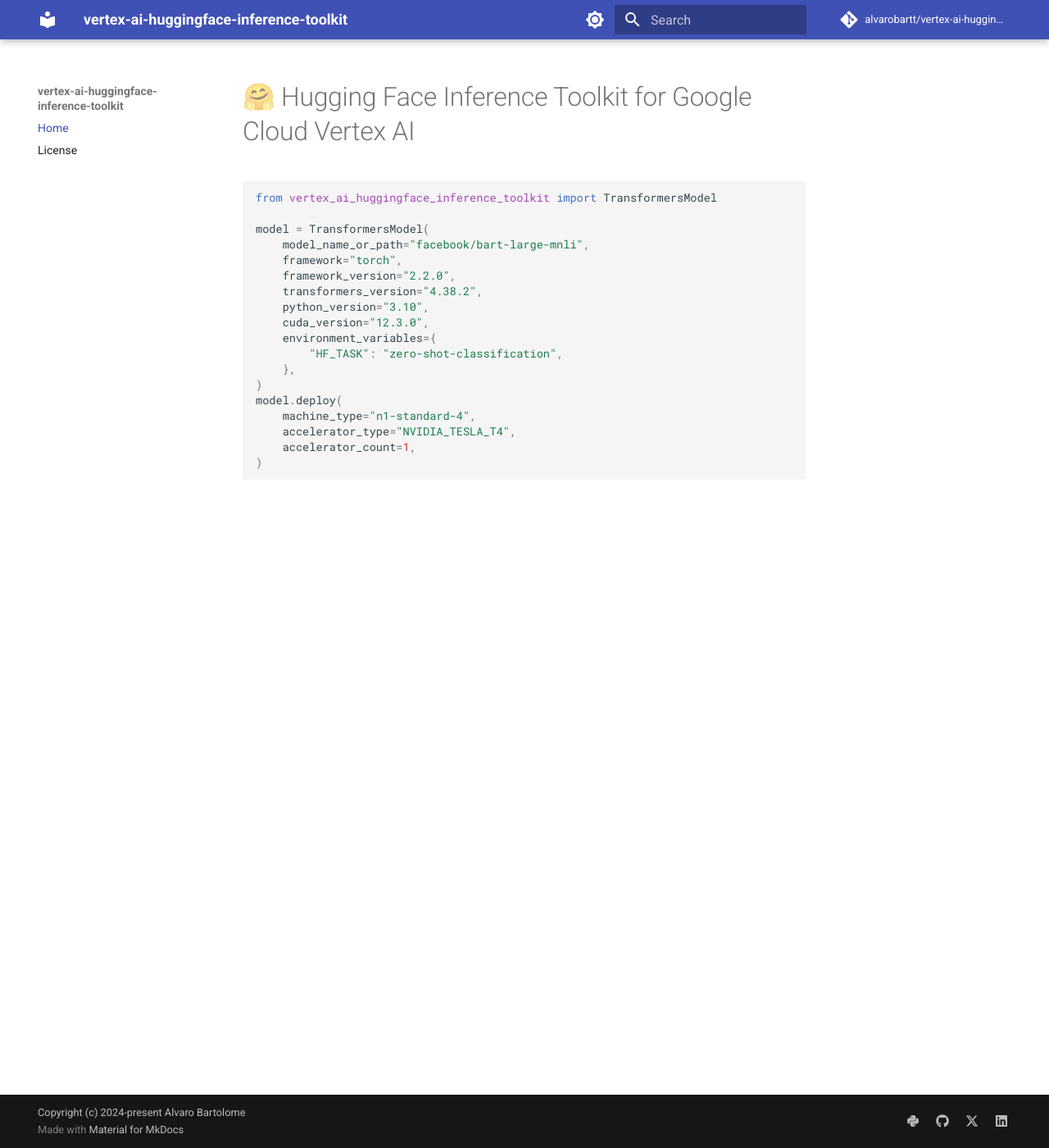
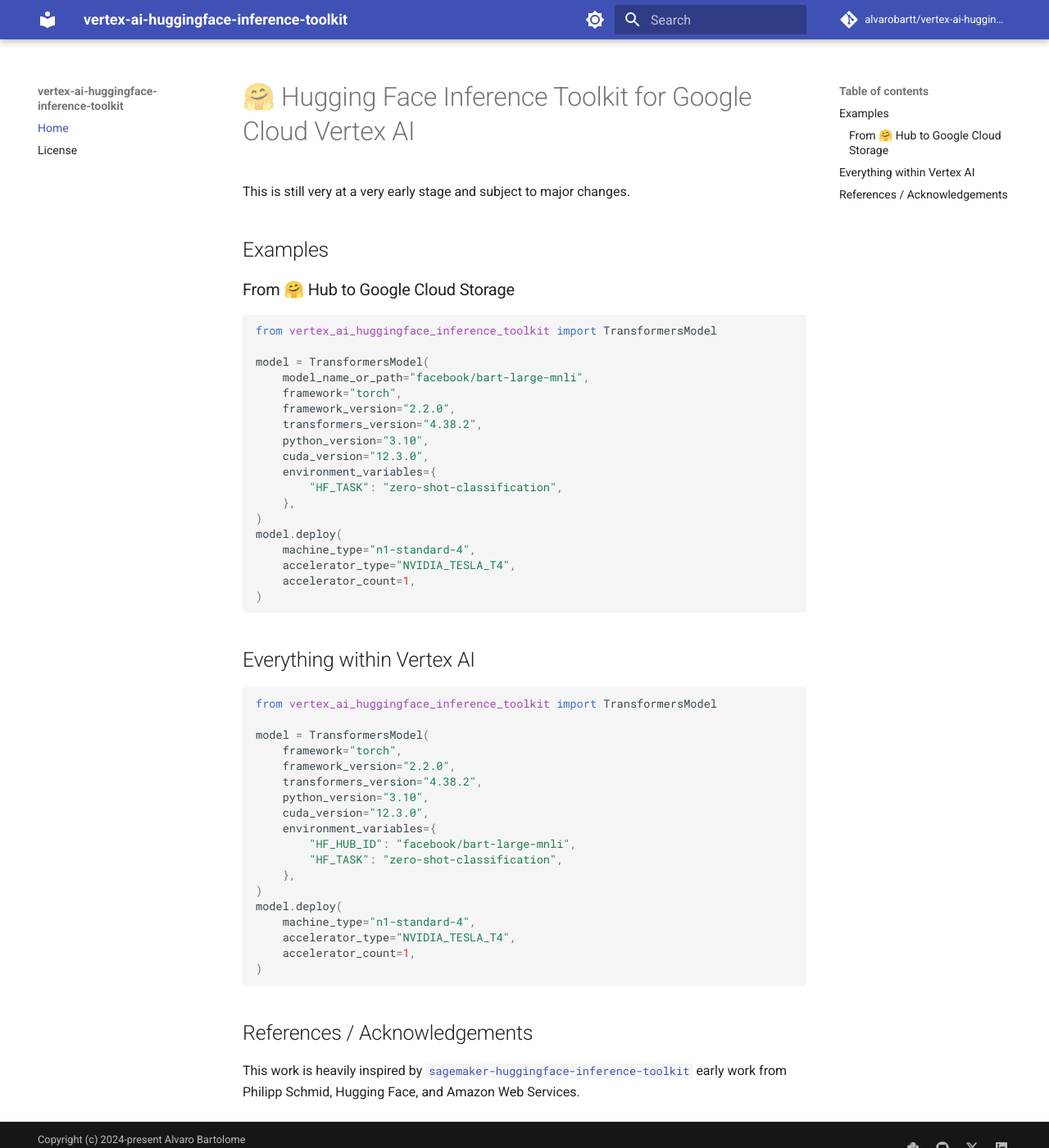
Before and after one commit to alvarobartt/vertex-ai-huggingface-inference-toolkit, an MkDocs documentation site: the page built from docs/index.md, in a window 1280 px wide and 1400 px high. Shown: the whole window at 82% size. Built offline with MkDocs 1.6.1 and Material for MkDocs 9.7.7, drawn with Linux system fonts in a browser that asks for light colours; comment, search, counter and statistics services are not loaded.

Commit message:
Update `README.md` and `docs/index.md`

````diff
--- a/docs/index.md
+++ b/docs/index.md
@@ -1,4 +1,10 @@
 # 🤗 Hugging Face Inference Toolkit for Google Cloud Vertex AI
+
+This is still very at a very early stage and subject to major changes.
+
+## Examples
+
+### From 🤗 Hub to Google Cloud Storage
 
 ```python
 from vertex_ai_huggingface_inference_toolkit import TransformersModel
@@ -20,3 +26,30 @@
     accelerator_count=1,
 )
 ```
+
+## Everything within Vertex AI
+
+```python
+from vertex_ai_huggingface_inference_toolkit import TransformersModel
+
+model = TransformersModel(
+    framework="torch",
+    framework_version="2.2.0",
+    transformers_version="4.38.2",
+    python_version="3.10",
+    cuda_version="12.3.0",
+    environment_variables={
+        "HF_HUB_ID": "facebook/bart-large-mnli",
+        "HF_TASK": "zero-shot-classification",
+    },
+)
+model.deploy(
+    machine_type="n1-standard-4",
+    accelerator_type="NVIDIA_TESLA_T4",
+    accelerator_count=1,
+)
+```
+
+## References / Acknowledgements
+
+This work is heavily inspired by [`sagemaker-huggingface-inference-toolkit`](https://github.com/aws/sagemaker-huggingface-inference-toolkit) early work from Philipp Schmid, Hugging Face, and Amazon Web Services.
````
Also changed, not shown: README.md (+33 -0 lines).
